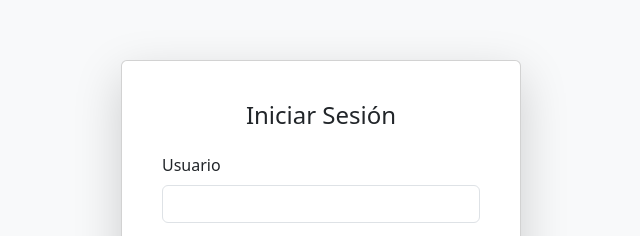
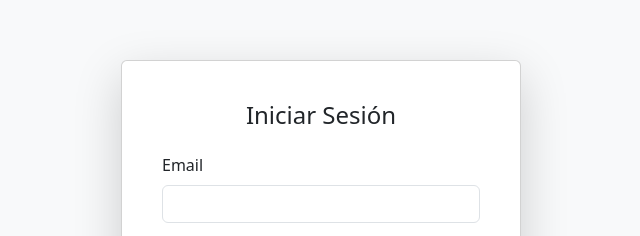
Before and after one commit to IsaiasTolP/Pokemon-Store-Project, a plain HTML site: page login.html in a window 1280 px wide. Shown: the part 148-384 px from the top of the page, 319-959 px from the left. Drawn offline with nearby package versions, Linux system fonts and the light colour scheme.

Commit message:
Login y registro funcionales

```diff
--- a/login.html
+++ b/login.html
@@ -20,8 +20,8 @@
                 <h1 class="h4 mb-4 text-center">Iniciar Sesión</h1>
                 <form>
                     <div class="mb-3">
-                        <label for="username" class="form-label">Usuario</label>
-                        <input type="text" class="form-control" id="username" required>
+                        <label for="email" class="form-label">Email</label>
+                        <input type="text" class="form-control" id="email" required>
                     </div>
                     <div class="mb-3">
                         <label for="password" class="form-label">Contraseña</label>
```
